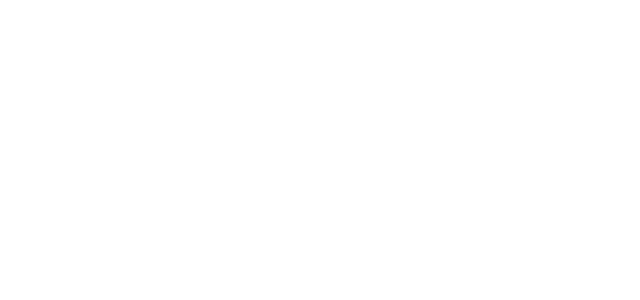
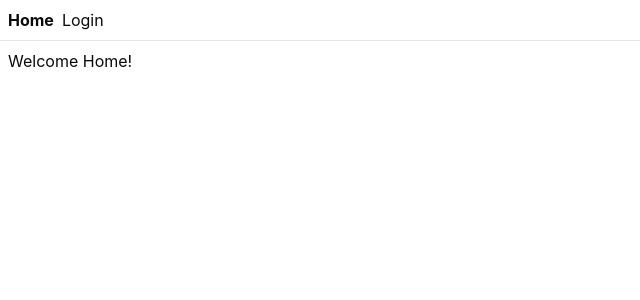
Before and after one commit to kkO1n/react-test, a React (Vite) app: page / in a window 1280 px wide. Shown: the top 300 px of the page, without its empty margins (0-640 px from the left). Built offline with nearby package versions, Linux system fonts and the light colour scheme.

Commit message:
init tanstack router

```diff
--- a/package.json
+++ b/package.json
@@ -11,6 +11,8 @@
   },
   "dependencies": {
     "@tailwindcss/vite": "^4.2.0",
+    "@tanstack/react-router": "^1.162.4",
+    "@tanstack/react-router-devtools": "^1.162.4",
     "class-variance-authority": "^0.7.1",
     "clsx": "^2.1.1",
     "lucide-react": "^0.575.0",
@@ -22,6 +24,7 @@
   },
   "devDependencies": {
     "@eslint/js": "^9.39.1",
+    "@tanstack/router-plugin": "^1.162.4",
     "@types/node": "^24.10.13",
     "@types/react": "^19.2.7",
     "@types/react-dom": "^19.2.3",
--- a/src/main.tsx
+++ b/src/main.tsx
@@ -1,4 +1,23 @@
+import { createRouter, RouterProvider } from "@tanstack/react-router";
 import { StrictMode } from "react";
 import { createRoot } from "react-dom/client";
+import { routeTree } from "./routeTree.gen";
+import "./index.css";
 
-createRoot(document.getElementById("root")!).render(<StrictMode></StrictMode>);
+const router = createRouter({
+  routeTree,
+  defaultPreload: "intent",
+  scrollRestoration: true,
+});
+
+declare module "@tanstack/react-router" {
+  interface Register {
+    router: typeof router;
+  }
+}
+
+createRoot(document.getElementById("root")!).render(
+  <StrictMode>
+    <RouterProvider router={router} />
+  </StrictMode>,
+);
--- /dev/null
+++ b/src/routeTree.gen.ts
@@ -0,0 +1,77 @@
+/* eslint-disable */
+
+// @ts-nocheck
+
+// noinspection JSUnusedGlobalSymbols
+
+// This file was automatically generated by TanStack Router.
+// You should NOT make any changes in this file as it will be overwritten.
+// Additionally, you should also exclude this file from your linter and/or formatter to prevent it from being checked or modified.
+
+import { Route as rootRouteImport } from "./routes/__root"
+import { Route as LoginRouteImport } from "./routes/login"
+import { Route as IndexRouteImport } from "./routes/index"
+
+const LoginRoute = LoginRouteImport.update({
+  id: "/login",
+  path: "/login",
+  getParentRoute: () => rootRouteImport,
+} as any)
+const IndexRoute = IndexRouteImport.update({
+  id: "/",
+  path: "/",
+  getParentRoute: () => rootRouteImport,
+} as any)
+
+export interface FileRoutesByFullPath {
+  "/": typeof IndexRoute
+  "/login": typeof LoginRoute
+}
+export interface FileRoutesByTo {
+  "/": typeof IndexRoute
+  "/login": typeof LoginRoute
+}
+export interface FileRoutesById {
+  __root__: typeof rootRouteImport
+  "/": typeof IndexRoute
+  "/login": typeof LoginRoute
+}
+export interface FileRouteTypes {
+  fileRoutesByFullPath: FileRoutesByFullPath
+  fullPaths: "/" | "/login"
+  fileRoutesByTo: FileRoutesByTo
+  to: "/" | "/login"
+  id: "__root__" | "/" | "/login"
+  fileRoutesById: FileRoutesById
+}
+export interface RootRouteChildren {
+  IndexRoute: typeof IndexRoute
+  LoginRoute: typeof LoginRoute
+}
+
+declare module "@tanstack/react-router" {
+  interface FileRoutesByPath {
+    "/login": {
+      id: "/login"
+      path: "/login"
+      fullPath: "/login"
+      preLoaderRoute: typeof LoginRouteImport
+      parentRoute: typeof rootRouteImport
+    }
+    "/": {
+      id: "/"
+      path: "/"
+      fullPath: "/"
+      preLoaderRoute: typeof IndexRouteImport
+      parentRoute: typeof rootRouteImport
+    }
+  }
+}
+
+const rootRouteChildren: RootRouteChildren = {
+  IndexRoute: IndexRoute,
+  LoginRoute: LoginRoute,
+}
+export const routeTree = rootRouteImport
+  ._addFileChildren(rootRouteChildren)
+  ._addFileTypes<FileRouteTypes>()
--- /dev/null
+++ b/src/routes/__root.tsx
@@ -0,0 +1,20 @@
+import { createRootRoute, Link, Outlet } from "@tanstack/react-router";
+import { TanStackRouterDevtools } from "@tanstack/react-router-devtools";
+
+const RootLayout = () => (
+  <>
+    <div className="p-2 flex gap-2">
+      <Link to="/" className="[&.active]:font-bold">
+        Home
+      </Link>{" "}
+      <Link to="/login" className="[&.active]:font-bold">
+        Login
+      </Link>
+    </div>
+    <hr />
+    <Outlet />
+    <TanStackRouterDevtools />
+  </>
+);
+
+export const Route = createRootRoute({ component: RootLayout });
--- /dev/null
+++ b/src/routes/index.tsx
@@ -0,0 +1,13 @@
+import { createFileRoute } from "@tanstack/react-router";
+
+export const Route = createFileRoute("/")({
+  component: Index,
+});
+
+function Index() {
+  return (
+    <div className="p-2">
+      <h3>Welcome Home!</h3>
+    </div>
+  );
+}
--- /dev/null
+++ b/src/routes/login.tsx
@@ -0,0 +1,9 @@
+import { createFileRoute } from "@tanstack/react-router";
+
+export const Route = createFileRoute("/login")({
+  component: Login,
+});
+
+function Login() {
+  return <div className="p-2">Login</div>;
+}
--- a/vite.config.ts
+++ b/vite.config.ts
@@ -3,9 +3,19 @@
 import { defineConfig } from "vite";
 import react from "@vitejs/plugin-react";
 
+import { tanstackRouter } from "@tanstack/router-plugin/vite";
+
 // https://vite.dev/config/
 export default defineConfig({
-  plugins: [react(), tailwindcss()],
+  plugins: [
+    tanstackRouter({
+      target: "react",
+      autoCodeSplitting: true,
+      quoteStyle: "double",
+    }),
+    react(),
+    tailwindcss(),
+  ],
   resolve: {
     alias: {
       "@": path.resolve(__dirname, "./src"),
```
Also changed, not shown: 1 other file (tests, documents, lock files or other folders).
